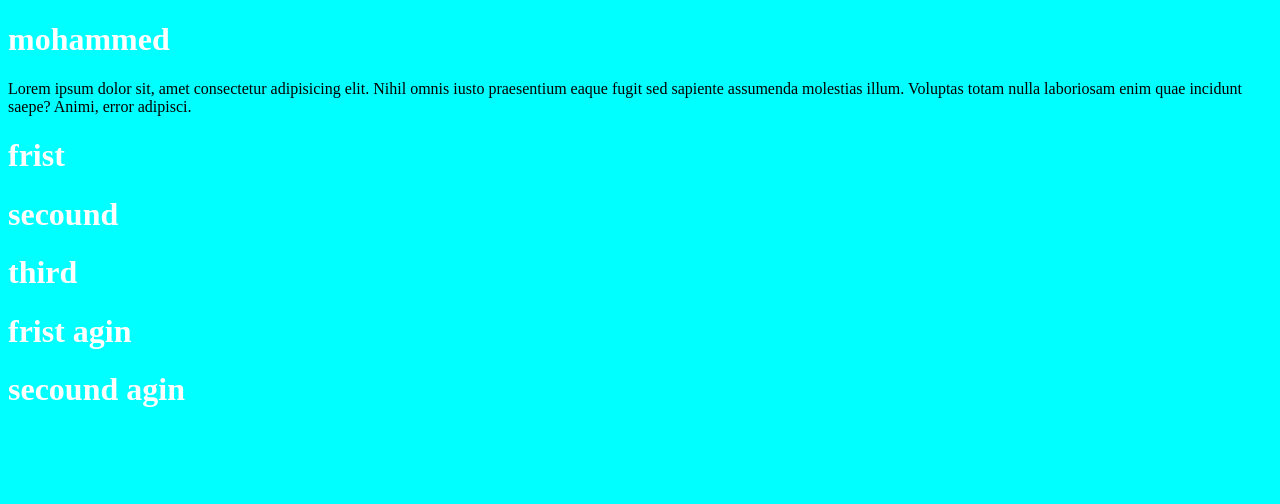
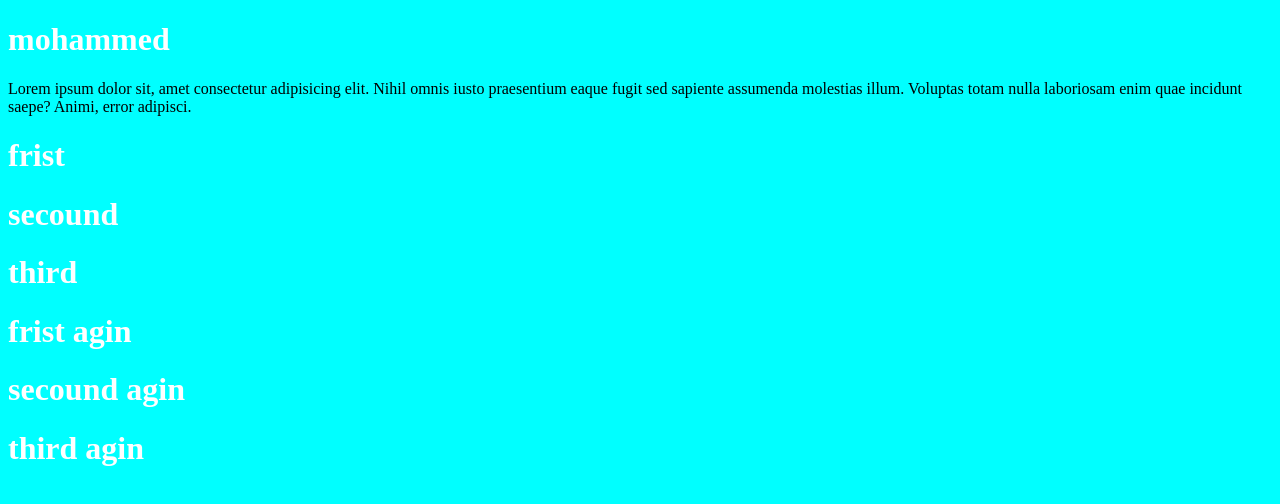
Before and after one commit to alariqi-mohammed/khalil-h.w, a plain HTML site: page index.html in a window 1280 px wide. Drawn offline with Linux system fonts and the light colour scheme.

Commit message:
third  aginn

```diff
--- a/index.html
+++ b/index.html
@@ -14,5 +14,6 @@
     <h1>third</h1>
     <h1>frist agin</h1>
     <h1>secound agin</h1>
+    <h1>third agin </h1>
 </body>
 </html>
```
